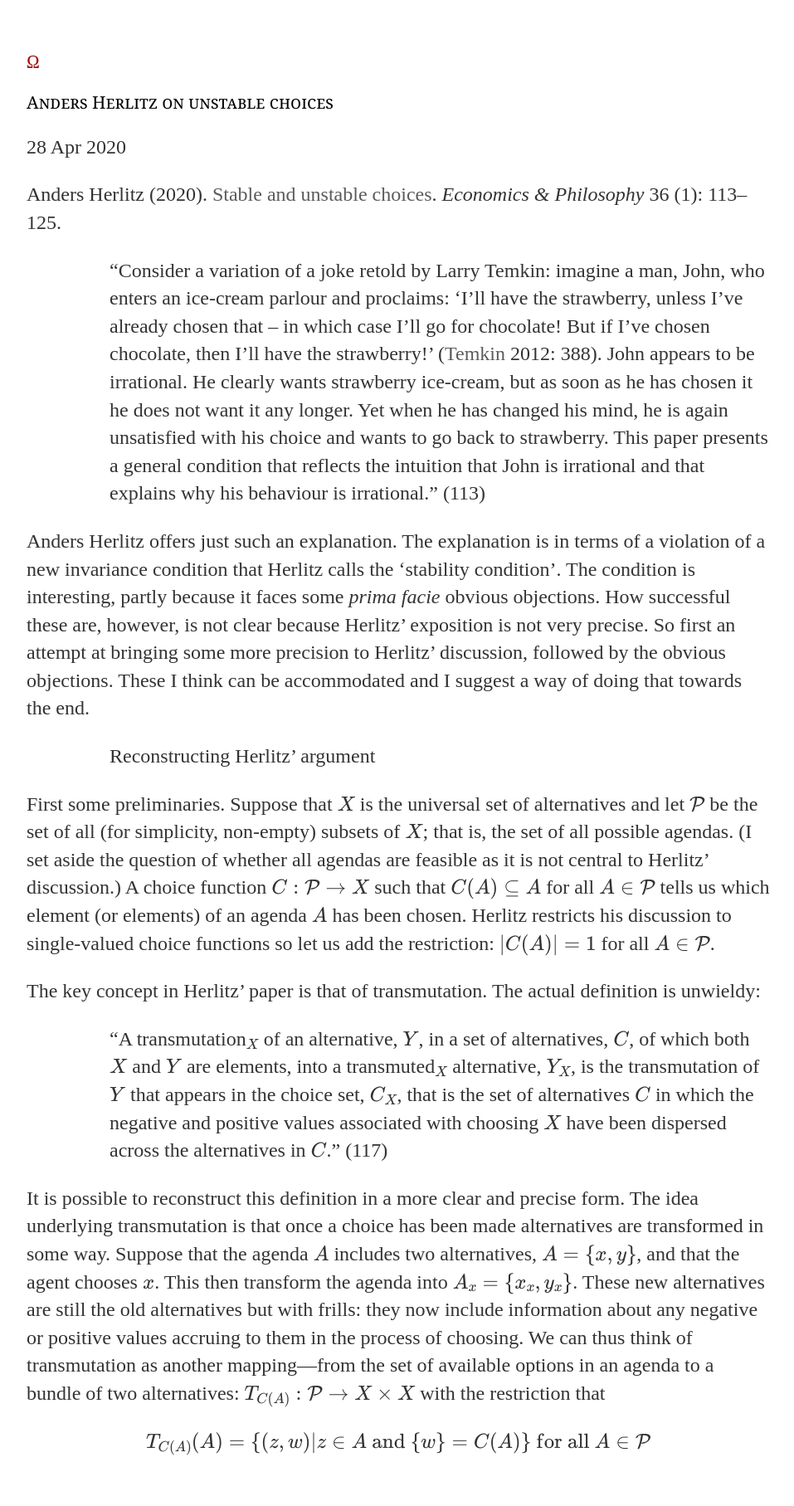
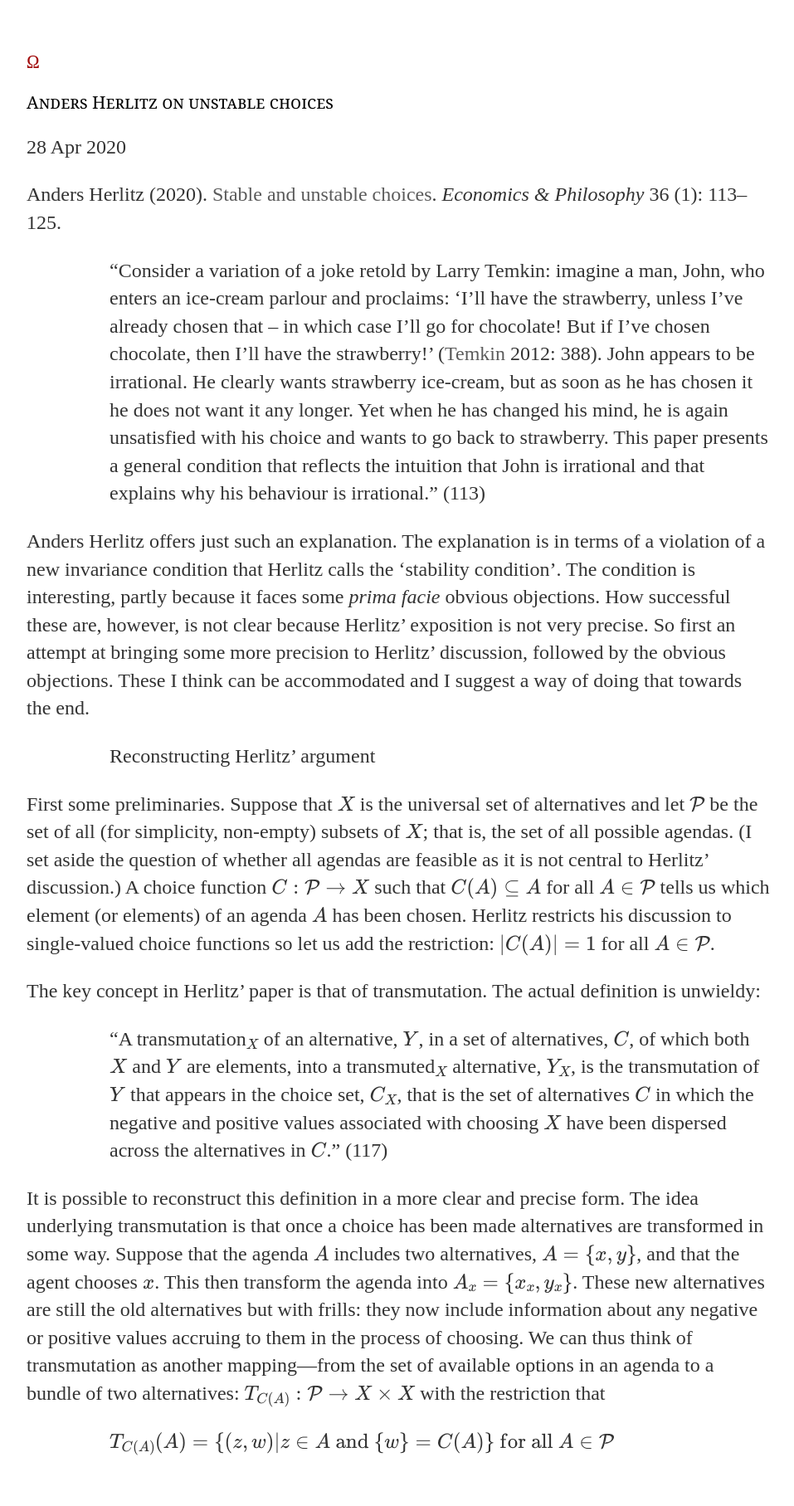
Before and after one commit to uzunovam/uzunovam, a Jekyll site: the page built from _posts/2020-04-28-anders-herlitz-on-unstable-choices.md, in a window 1280 px wide. Shown: the whole page at 83% size, without its empty margins (160-1117 px from the left). Built offline with Jekyll 4.4.1, drawn with Linux system fonts in a browser that asks for light colours.

Commit message:
Update 2020-04-28-anders-herlitz-on-unstable-choices.md

```diff
--- a/_posts/2020-04-28-anders-herlitz-on-unstable-choices.md
+++ b/_posts/2020-04-28-anders-herlitz-on-unstable-choices.md
@@ -19,4 +19,4 @@
 
 <p>It is possible to reconstruct this definition in a more clear and precise form. The idea underlying transmutation is that once a choice has been made alternatives are transformed in some way. Suppose that the agenda \(A\) includes two alternatives, \(A = \{x, y\}\), and that the agent chooses \(x\). This then transform the agenda into \(A_{x} = \{x_{x}, y_{x}\}\). These new alternatives are still the old alternatives but with frills: they now include information about any negative or positive values accruing to them in the process of choosing. We can thus think of transmutation as another mapping—from the set of available options in an agenda to a bundle of two alternatives: \(T_{C(A)}: \mathcal{P} \rightarrow X \times X\) with the restriction that</p>
 
-<p style="text-align:center;">\(T_{C(A)}(A) = \{(z, w) | z \in A \text{ and } \{w\} = C(A)\} \text{ for all } A \in \mathcal{P}\)</p>
+<p style="padding-left:100px;">\(T_{C(A)}(A) = \{(z, w) | z \in A \text{ and } \{w\} = C(A)\} \text{ for all } A \in \mathcal{P}\)</p>
```
